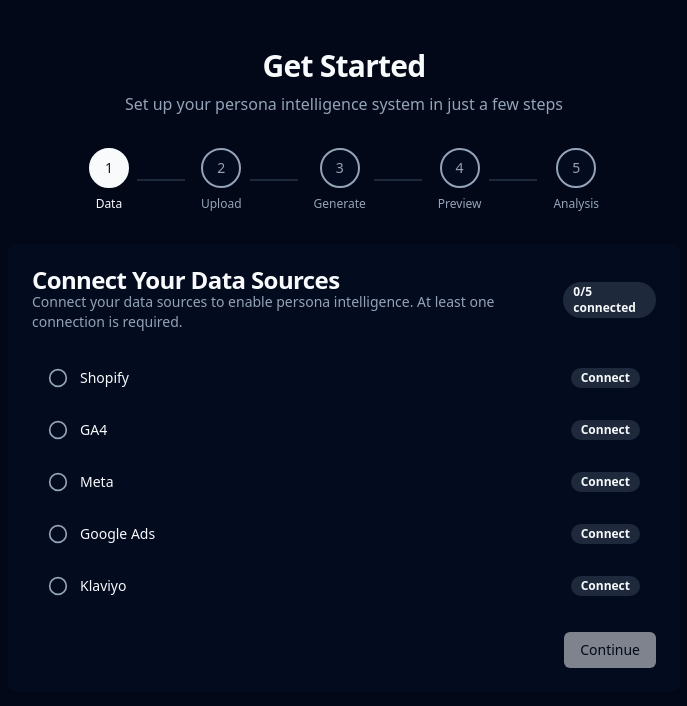
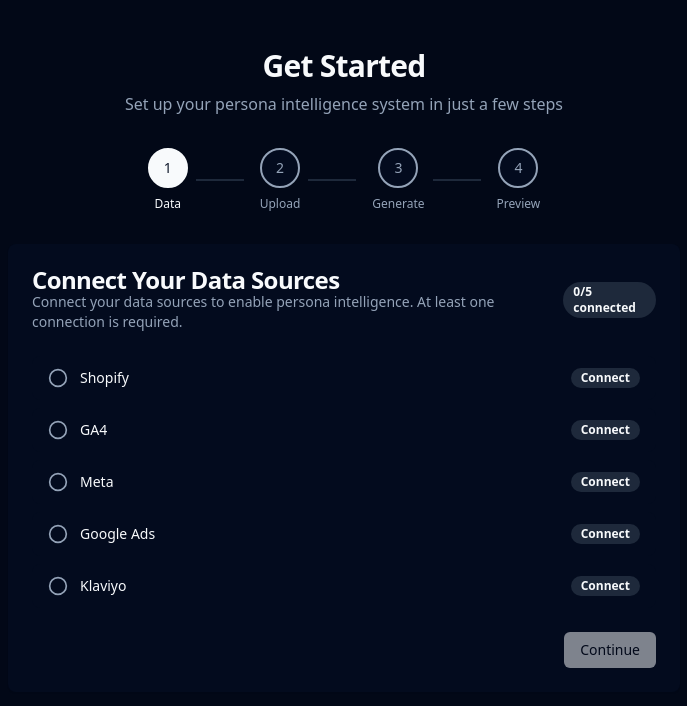
Before and after one commit to startino/ben-macpherson, a React (Vite) app: page /ben-macpherson/onboarding in a window 1280 px wide. Shown: the top 706 px of the page, without its empty margins (296-983 px from the left). Built offline with nearby package versions, Linux system fonts and the light colour scheme.

Commit message:
refactor: remove analysis step from onboarding flow
- Remove AIAnalysisReportStep from onboarding
- Complete onboarding directly after survey preview/launch
- Update step labels and step counting logic
- Move onboarding completion logic to SurveyPreviewStep

```diff
--- a/src/pages/Onboarding.tsx
+++ b/src/pages/Onboarding.tsx
@@ -1,22 +1,22 @@
 import { useState, useEffect } from 'react'
+import { useNavigate } from 'react-router-dom'
 import { StepIndicator } from '@/components/onboarding/StepIndicator'
 import { DataConnectionsStep } from '@/components/onboarding/DataConnectionsStep'
 import { SurveyUploadStep } from '@/components/onboarding/SurveyUploadStep'
 import { AISurveyGenerationStep } from '@/components/onboarding/AISurveyGenerationStep'
 import { SurveyPreviewStep } from '@/components/onboarding/SurveyPreviewStep'
-import { AIAnalysisReportStep } from '@/components/onboarding/AIAnalysisReportStep'
 
 const STEPS = {
 	DATA_CONNECTIONS: 1,
 	SURVEY_UPLOAD: 2,
 	AI_SURVEY_GENERATION: 3,
 	SURVEY_PREVIEW: 4,
-	AI_ANALYSIS: 5,
 }
 
-const STEP_LABELS = ['Data', 'Upload', 'Generate', 'Preview', 'Analysis']
+const STEP_LABELS = ['Data', 'Upload', 'Generate', 'Preview']
 
 export default function Onboarding() {
+	const navigate = useNavigate()
 	const [currentStep, setCurrentStep] = useState(STEPS.DATA_CONNECTIONS)
 	const [connections, setConnections] = useState<Record<string, boolean>>({
 		Shopify: false,
@@ -57,12 +57,23 @@
 		if (currentStep === STEPS.SURVEY_PREVIEW && uploadedFile) {
 			// If we came from upload, go back to upload step
 			setCurrentStep(STEPS.SURVEY_UPLOAD)
-		} else if (currentStep === STEPS.AI_ANALYSIS) {
-			// From analysis, go back to preview
-			setCurrentStep(STEPS.SURVEY_PREVIEW)
 		} else if (currentStep > 1) {
 			setCurrentStep((prev) => prev - 1)
 		}
+	}
+
+	function handleCompleteOnboarding() {
+		// Save onboarding completion and merge connections
+		localStorage.setItem('onboardingCompleted', 'true')
+		try {
+			const onboardingConnections = localStorage.getItem('onboardingConnections')
+			if (onboardingConnections) {
+				localStorage.setItem('connections', onboardingConnections)
+			}
+		} catch {
+			// Ignore
+		}
+		navigate('/dashboard')
 	}
 
 	function handleSkipUpload() {
@@ -104,9 +115,7 @@
 			case STEPS.AI_SURVEY_GENERATION:
 				return <AISurveyGenerationStep onComplete={handleSurveyGenerationComplete} />
 			case STEPS.SURVEY_PREVIEW:
-				return <SurveyPreviewStep onNext={handleNext} onBack={handleBack} />
-			case STEPS.AI_ANALYSIS:
-				return <AIAnalysisReportStep onComplete={() => {}} />
+				return <SurveyPreviewStep onNext={handleCompleteOnboarding} onBack={handleBack} />
 			default:
 				return null
 		}
@@ -114,7 +123,7 @@
 
 	// Determine total steps and adjust step indicator based on whether file was uploaded
 	const hasFileUploaded = uploadedFile !== null
-	const totalSteps = hasFileUploaded ? 4 : 5
+	const totalSteps = hasFileUploaded ? 3 : 4
 
 	// Adjust step for indicator display
 	let displayStep = currentStep
@@ -124,7 +133,7 @@
 	}
 
 	const stepLabels = hasFileUploaded
-		? ['Data', 'Upload', 'Preview', 'Analysis']
+		? ['Data', 'Upload', 'Preview']
 		: STEP_LABELS
 
 	return (
```
